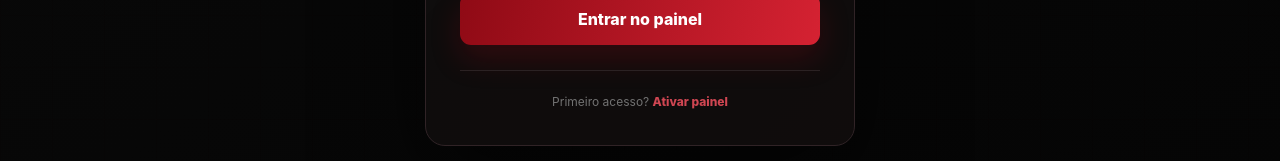
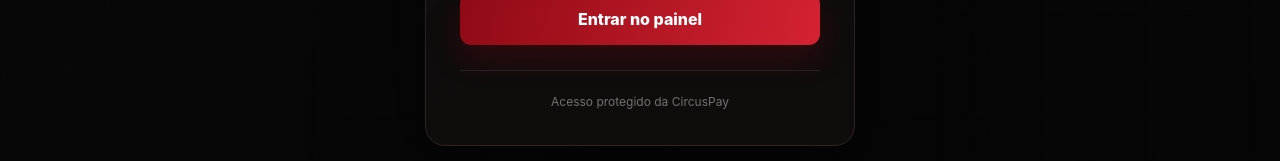
Before and after one commit to lipewpgit/CircusPay, a Next.js app: page /admin/login in a window 1280 px wide. Shown: the part 609-770 px from the top of the page. Built offline with nearby package versions, Linux system fonts and the light colour scheme.

Commit message:
Conecta login admin à recuperação correta

```diff
--- a/app/admin/login/page.tsx
+++ b/app/admin/login/page.tsx
@@ -11,7 +11,7 @@ export default async function AdminLoginPage({ searchParams }: { searchParams: P
       variant="admin"
       title="Painel administrativo"
       description="Acesso exclusivo à administração da CircusPay."
-      footer={<>Primeiro acesso? <Link href="/admin/ativar">Ativar painel</Link></>}
+      footer={<>Acesso protegido da CircusPay</>}
     >
       <div className="trust-line"><ShieldCheck size={18} /> Área restrita ao administrador</div>
       {query.erro && <div className="form-alert error">{query.erro}</div>}
@@ -19,7 +19,7 @@ export default async function AdminLoginPage({ searchParams }: { searchParams: P
       <form action={signInAdmin} className="auth-form">
         <label><span>E-mail administrativo</span><div className="field"><Mail size={18}/><input name="email" type="email" autoComplete="username" placeholder="seu@email.com" required /></div></label>
         <label><span>Senha</span><div className="field"><LockKeyhole size={18}/><input name="password" type="password" autoComplete="current-password" placeholder="Sua senha" minLength={8} required /></div></label>
-        <Link className="forgot" href="/recuperar-senha">Esqueci minha senha</Link>
+        <Link className="forgot" href="/recuperar-senha?next=/admin">Esqueci minha senha</Link>
         <button className="primary-button" type="submit">Entrar no painel</button>
       </form>
     </AuthShell>
```
